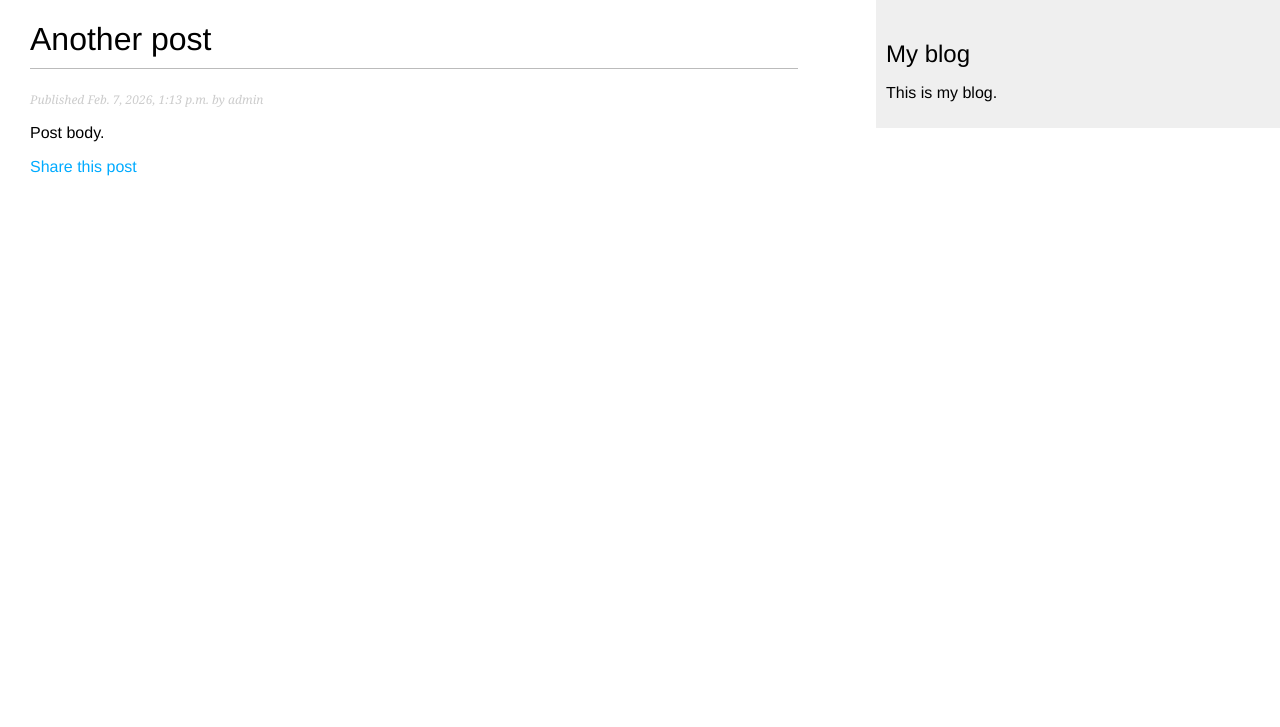
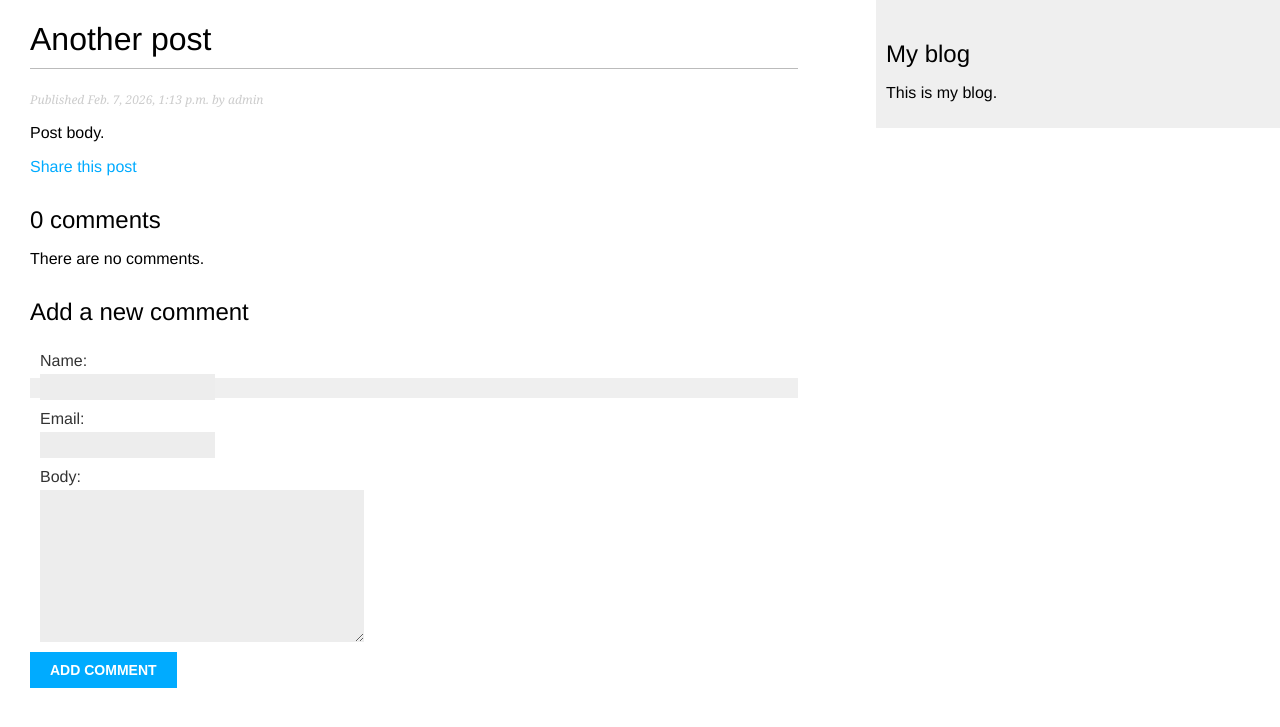
Before and after one commit to SlowFlo/Django-5-by-example, a Django app: a page that uses 1-blog/mysite/blog/templates/blog/post/detail.html in a window 1280 px wide. Shown: the top 727 px of the page. Run offline with Django 5.2, Linux system fonts and the light colour scheme; data comes from the database, SQL or seed files in the repository; both versions use the stored data as it was after the commit.

Commit message:
feat: add comment functionality to blog posts
Implemented a `Comment` model associated with posts, including a migration file. Added support for submitting and displaying comments using a comment form and the `post_comment` view. Updated the post detail template to show existing comments and include the form for new submissions. Enhanced admin interface with comment management features.

```diff
--- a/1-blog/mysite/blog/forms.py
+++ b/1-blog/mysite/blog/forms.py
@@ -1,4 +1,6 @@
 from django import forms
+
+from blog.models import Comment
 
 
 class EmailPostForm(forms.Form):
@@ -9,3 +11,26 @@ class EmailPostForm(forms.Form):
         required=False,
         widget=forms.Textarea,
     )
+
+
+# New in Django 5.2, styling your forms is easier than ever with the simplified override of
+# a form’s BoundField. With CommentBoundField, comment form fields are now wrapped
+# in a div with the comment class.
+class CommentBoundField(forms.BoundField):
+
+    comment_class = "comment"
+
+    def css_classes(self, extra_classes=None):
+        result = super().css_classes(extra_classes)
+        if self.comment_class not in result:
+            # add the custom class
+            result += f" {self.comment_class}"
+        return result.strip()
+
+
+class CommentForm(forms.ModelForm):
+    bound_field_class = CommentBoundField
+
+    class Meta:
+        model = Comment
+        fields = ["name", "email", "body"]
--- a/1-blog/mysite/blog/models.py
+++ b/1-blog/mysite/blog/models.py
@@ -63,3 +63,26 @@ class Post(models.Model):
                 self.slug,
             ],
         )
+
+
+class Comment(models.Model):
+    post = models.ForeignKey(
+        Post,
+        on_delete=models.CASCADE,
+        related_name="comments",  # default: comment_set
+    )
+    name = models.CharField(max_length=80)
+    email = models.EmailField()
+    body = models.TextField()
+    created = models.DateTimeField(auto_now_add=True)
+    updated = models.DateTimeField(auto_now=True)
+    active = models.BooleanField(default=True)
+
+    class Meta:
+        ordering = ["created"]
+        indexes = [
+            models.Index(fields=["created"]),
+        ]
+
+    def __str__(self):
+        return f"Comment by {self.name} on {self.post}"
--- a/1-blog/mysite/blog/templates/blog/post/detail.html
+++ b/1-blog/mysite/blog/templates/blog/post/detail.html
@@ -13,4 +13,26 @@
             Share this post
         </a>
     </p>
+    {% comment %}
+    The {% with %} template tag is useful for avoiding hitting the database or accessing
+    expensive methods multiple times.
+    {% endcomment %}
+    {% with comments.count as total_comments %}
+        <h2>
+            {# 0 comments, 1 comment, or N comments #}
+            {{ total_comments }} comment{{ total_comments|pluralize }}
+        </h2>
+    {% endwith %}
+    {% for comment in comments %}
+    	<div class="comment">
+            <p class="info">
+                Comment {{ forloop.counter }} by {{ comment.name }}
+                {{ comment.created }}
+            </p>
+            {{ comment.body|linebreaks }}
+        </div>
+    {% empty %}
+        <p>There are no comments.</p>
+    {% endfor %}
+    {% include "blog/post/includes/comment_form.html" %}
 {% endblock %}
--- /dev/null
+++ b/1-blog/mysite/blog/templates/blog/post/includes/comment_form.html
@@ -0,0 +1,6 @@
+<h2>Add a new comment</h2>
+<form action="{% url "blog:post_comment" post.id %}" method="post">
+    {{ form.as_p }}
+    {% csrf_token %}
+    <p><input type="submit" value="Add comment"></p>
+</form>
--- a/1-blog/mysite/blog/urls.py
+++ b/1-blog/mysite/blog/urls.py
@@ -14,4 +14,5 @@ urlpatterns = [
         name="post_detail",
     ),
     path("<int:post_id>/share/", views.post_share, name="post_share"),
+    path("<int:post_id>/comment/", views.post_comment, name="post_comment"),
 ]
--- a/1-blog/mysite/blog/views.py
+++ b/1-blog/mysite/blog/views.py
@@ -1,9 +1,10 @@
 from django.core.mail import send_mail
 from django.core.paginator import Paginator, EmptyPage, PageNotAnInteger
 from django.shortcuts import render, get_object_or_404
+from django.views.decorators.http import require_POST
 from django.views.generic import ListView
 
-from blog.forms import EmailPostForm
+from blog.forms import EmailPostForm, CommentForm
 from blog.models import Post
 
 
@@ -56,10 +57,20 @@ def post_detail(request, year, month, day, post):
         publish__month=month,
         publish__day=day,
     )
+
+    # List of active comments for this post
+    comments = post.comments.filter(active=True)
+    # Form for users to comment
+    form = CommentForm()
+
     return render(
         request,
         "blog/post/detail.html",
-        {"post": post},
+        {
+            "post": post,
+            "comments": comments,
+            "form": form,
+        },
     )
 
 
@@ -106,3 +117,31 @@ def post_share(request, post_id):
             "sent": sent,
         },
     )
+
+
+@require_POST
+def post_comment(request, post_id):
+    post = get_object_or_404(
+        Post,
+        id=post_id,
+        status=Post.Status.PUBLISHED,
+    )
+    comment = None
+    # A comment was posted
+    form = CommentForm(data=request.POST)
+    if form.is_valid():
+        # Create a Comment object without saving it to the database
+        comment = form.save(commit=False)
+        # Assign the post to the comment
+        comment.post = post
+        # Save the comment to the database
+        comment.save()
+    return render(
+        request,
+        "blog/post/comment.html",
+        {
+            "post": post,
+            "form": form,
+            "comment": comment,
+        },
+    )
```
Also changed, not shown: 1-blog/mysite/blog/admin.py (+8 -1 lines), 1-blog/mysite/blog/templates/blog/post/comment.html (added, +12 -0 lines), 1-blog/mysite/blog/migrations/0003_comment.py (added), 1-blog/mysite/db.sqlite3.
